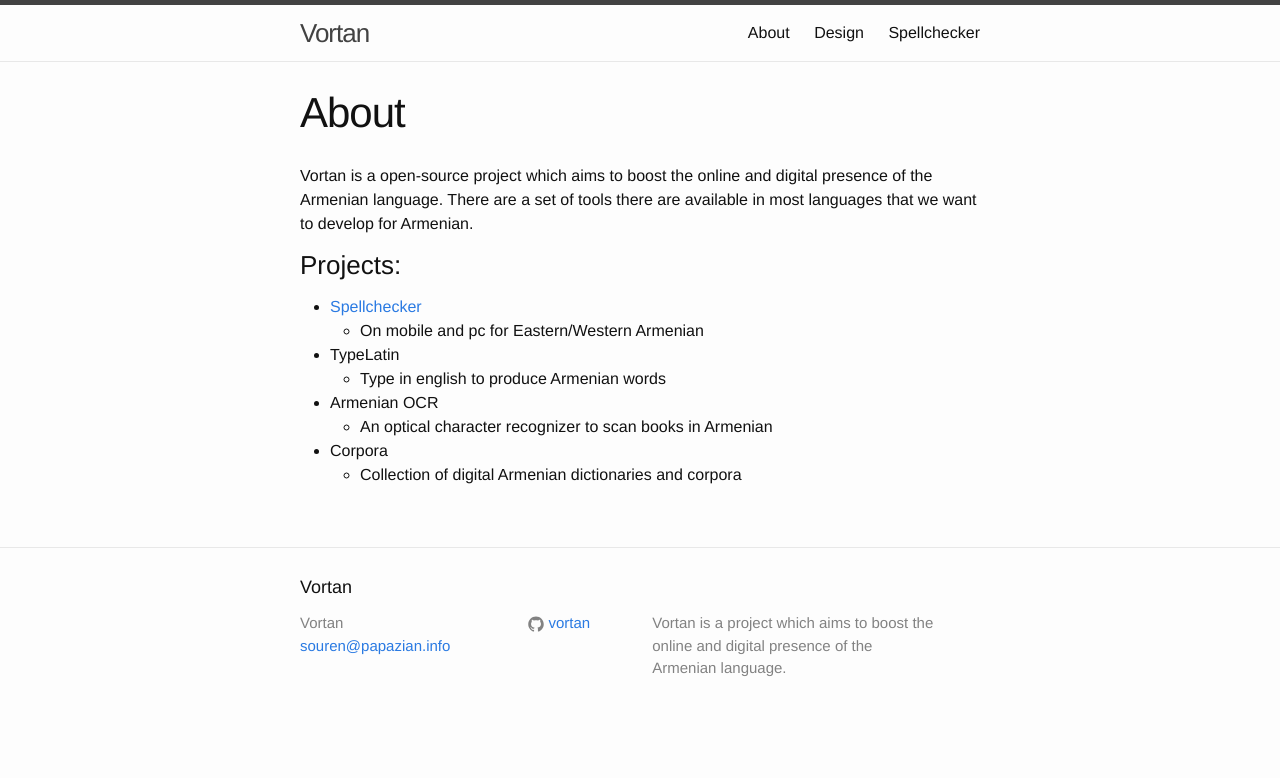
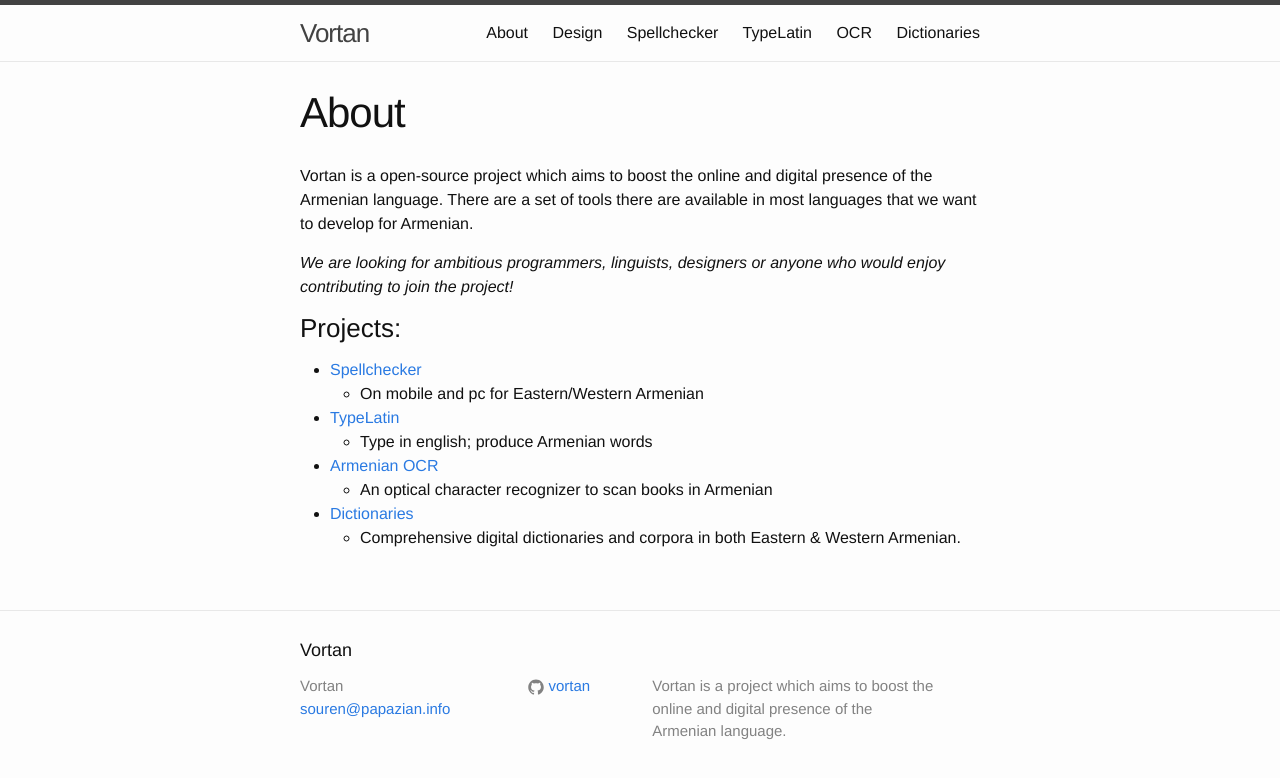
Before and after one commit to Vortan/vortan.github.io, a Jekyll site: the page built from index.md, in a window 1280 px wide. Shown: the top 778 px of the page. Built offline with Jekyll 4.4.1, drawn with Linux system fonts in a browser that asks for light colours.

Commit message:
added typlatin, ocr and dictionary projects

```diff
--- a/css/main.scss
+++ b/css/main.scss
@@ -20,6 +20,10 @@ $brand-color:      #2a7ae2;
 $grey-color:       #828282;
 $grey-color-light: lighten($grey-color, 40%);
 $grey-color-dark:  darken($grey-color, 25%);
+
+$carmine-pink: #EF4D3C;
+$midnight-moss: #040707;
+
 
 $on-palm:          600px;
 $on-laptop:        800px;
--- a/index.md
+++ b/index.md
@@ -8,13 +8,15 @@ Vortan is a open-source project which aims to boost the online and digital prese
 the Armenian language. There are a set of tools there are available in most
 languages that we want to develop for Armenian.
 
+_We are looking for ambitious programmers, linguists, designers or anyone who would enjoy contributing to join the project!_
+
 ### Projects:
 
 * [Spellchecker](spellchecker)
   * On mobile and pc for Eastern/Western Armenian
-* TypeLatin
-  * Type in english to produce Armenian words
-* Armenian OCR
+* [TypeLatin](typelatin)
+  * Type in english; produce Armenian words
+* [Armenian OCR](ocr)
   * An optical character recognizer to scan books in Armenian
-* Corpora
-  * Collection of digital Armenian dictionaries and corpora
+* [Dictionaries](dictionaries)
+  * Comprehensive digital dictionaries and corpora in both Eastern & Western Armenian.
```
Also changed, not shown: dictionaries.md (added, +15 -0 lines), ocr.md (added, +10 -0 lines), spellchecker.md (+10 -3 lines), typelatin.md (added, +14 -0 lines).
